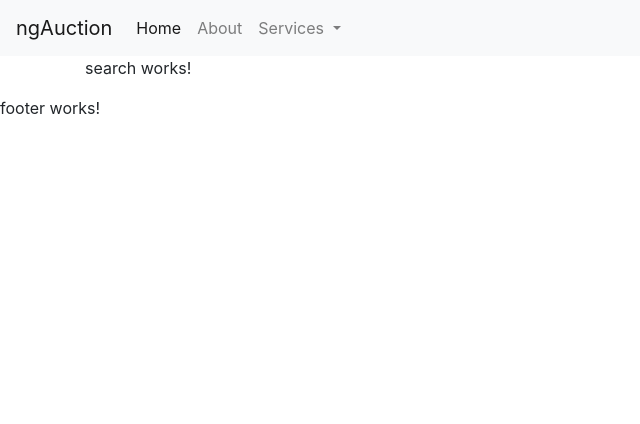
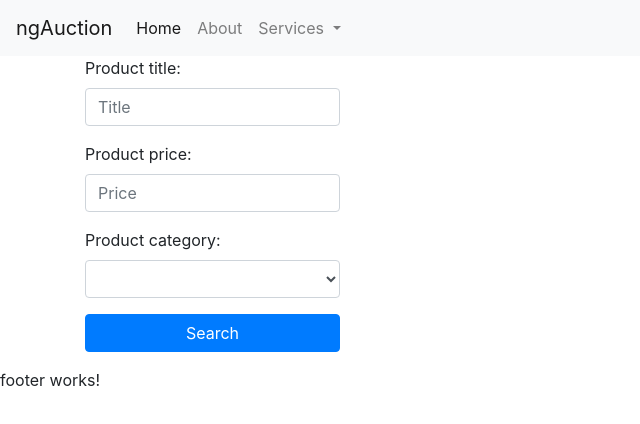
Before and after one commit to feixionglee/ngAuction, an Angular app: page / in a window 1280 px wide. Shown: the top 424 px of the page, without its empty margins (0-640 px from the left). Built offline with nearby package versions, Linux system fonts and the light colour scheme.

Commit message:
fill search component template

```diff
--- a/src/app/search/search.component.html
+++ b/src/app/search/search.component.html
@@ -1,3 +1,17 @@
-<p>
-  search works!
-</p>
+<form name="searchForm">
+  <div class="form-group">
+    <label for="productTitle">Product title:</label>
+    <input type="text" id="productTitle" placeholder="Title" class="form-control">
+  </div>
+  <div class="form-group">
+    <label for="productPrice">Product price:</label>
+    <input id="productPrice" name="productPrice" type="number" min="0" placeholder="Price" class="form-control">
+  </div>
+  <div class="form-group">
+    <label for="productCategory">Product category:</label>
+    <select id="productCategory" class="form-control"></select>
+  </div>
+  <div class="form-group">
+    <button type="submit" class="btn btn-primary btn-block">Search</button>
+  </div>
+</form>
```
